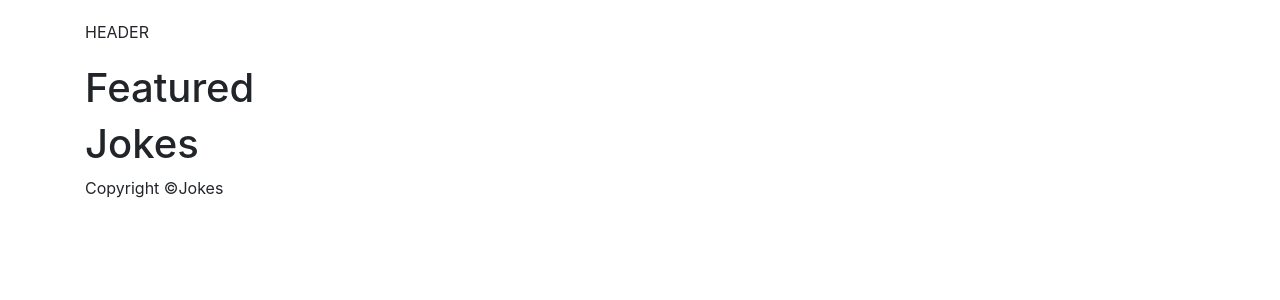
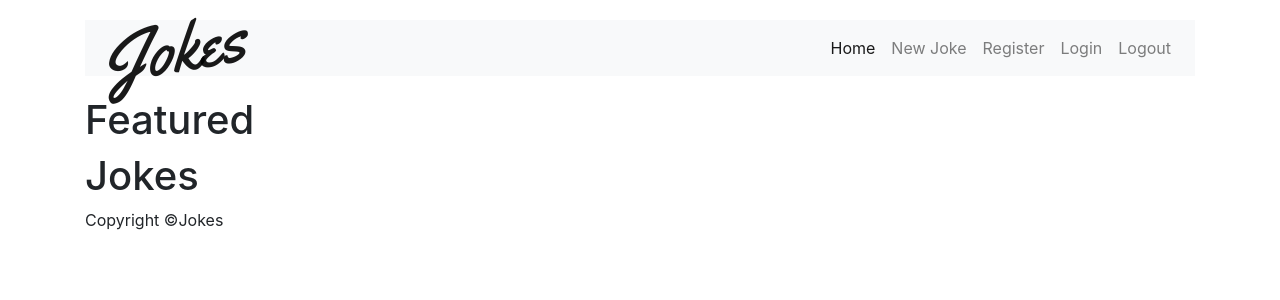
Before and after one commit to rale80/jokes, a React (Create React App) app in the folder client/: page / in a window 1280 px wide. Shown: the top 300 px of the page. Built offline with nearby package versions, Linux system fonts and the light colour scheme.

Commit message:
Creates Navbar with dummy links

```diff
--- a/client/src/components/layout/Navbar.js
+++ b/client/src/components/layout/Navbar.js
@@ -1,7 +1,55 @@
 import React from 'react';
 
 const Navbar = props => {
-	return <header className="main-header">HEADER</header>;
+	return (
+		<header className="main-header">
+			<nav className="navbar navbar-expand-md navbar-light bg-light">
+				<a className="navbar-brand" href="#">
+					Jokes
+				</a>
+				<button
+					className="navbar-toggler"
+					type="button"
+					data-toggle="collapse"
+					data-target="#navbarSupportedContent"
+					aria-controls="navbarSupportedContent"
+					aria-expanded="false"
+					aria-label="Toggle navigation">
+					<span className="navbar-toggler-icon"></span>
+				</button>
+
+				<div className="collapse navbar-collapse" id="navbarSupportedContent">
+					<ul className="navbar-nav ml-auto">
+						<li className="nav-item active">
+							<a className="nav-link" href="#">
+								Home
+							</a>
+						</li>
+						<li className="nav-item">
+							<a className="nav-link" href="#">
+								New Joke
+							</a>
+						</li>
+						<li className="nav-item">
+							<a className="nav-link" href="#">
+								Register
+							</a>
+						</li>
+						<li className="nav-item">
+							<a className="nav-link" href="#">
+								Login
+							</a>
+						</li>
+						<li className="nav-item">
+							<a className="nav-link" href="#">
+								Logout
+							</a>
+						</li>
+					</ul>
+				</div>
+			</nav>
+		</header>
+	);
 };
 
 export default Navbar;
```
